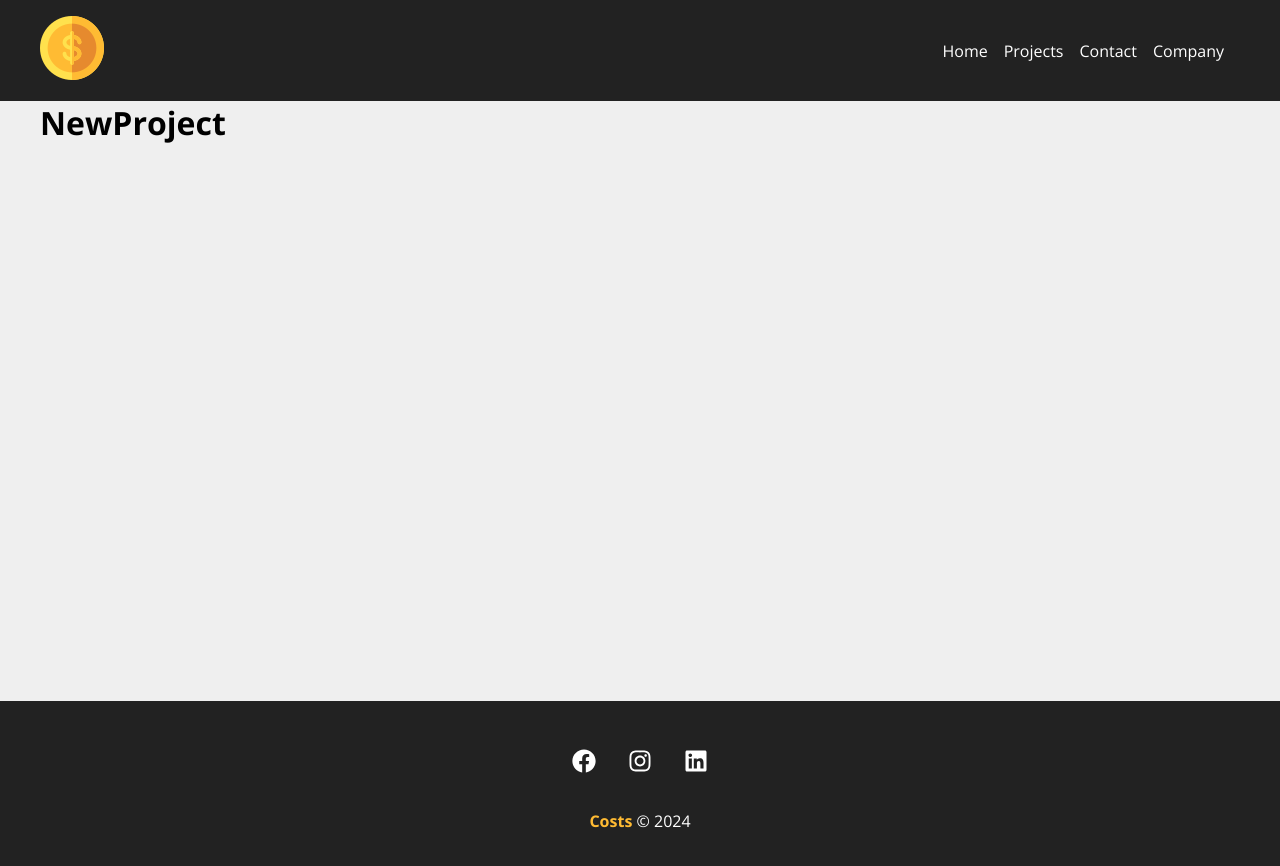
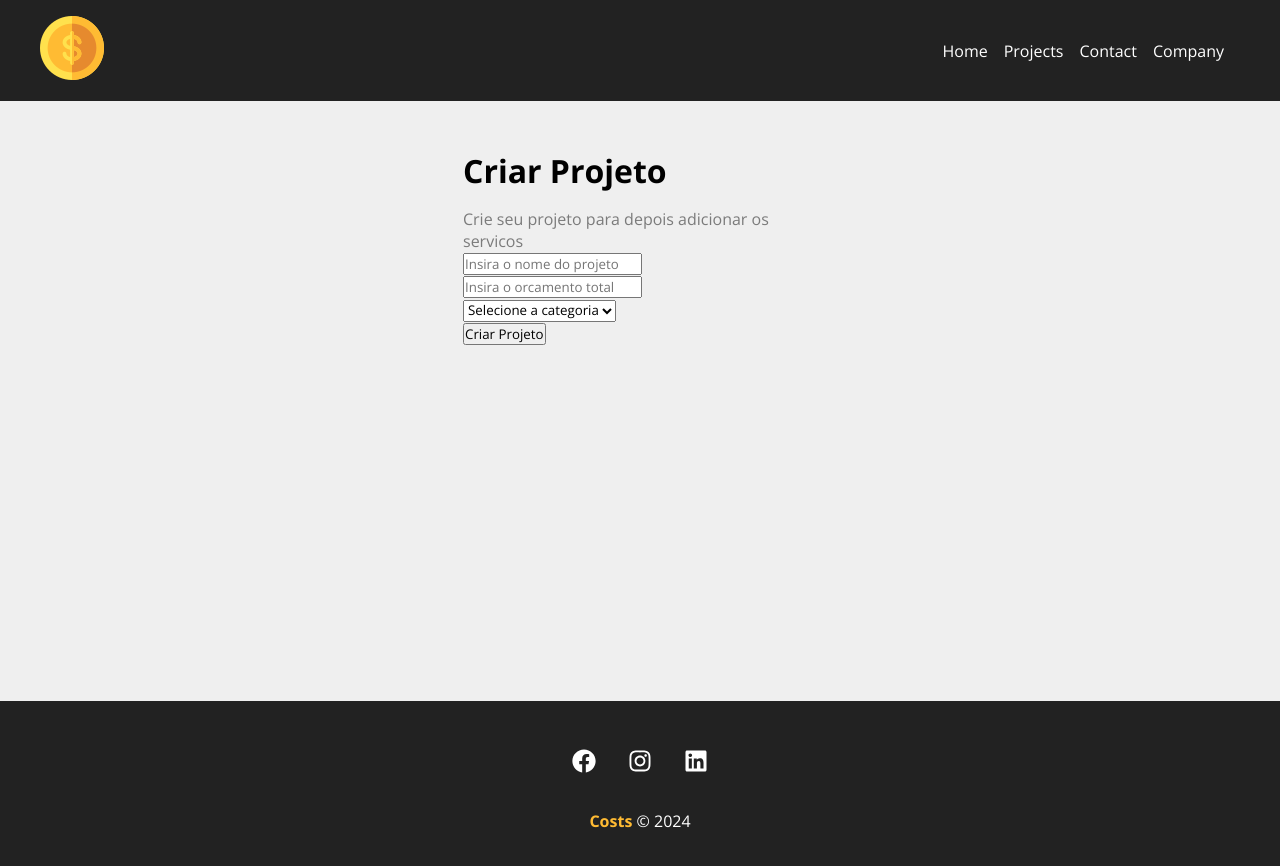
Before and after one commit to gustavobanares/Costs, a React (Create React App) app in the folder costs/: page /newproject in a window 1280 px wide. Shown: the top 866 px of the page. Built offline with nearby package versions, Linux system fonts and the light colour scheme.

Commit message:
Create the form of project

```diff
--- a/costs/src/App.js
+++ b/costs/src/App.js
@@ -1,4 +1,4 @@
-import {BrowserRouter as Router, Routes, Route, Link} from 'react-router-dom'
+import {BrowserRouter as Router, Routes, Route} from 'react-router-dom'
 import Home from './components/pages/Home';
 import Contact from './components/pages/Contact';
 import Company from './components/pages/Company';
--- a/costs/src/components/pages/NewProject.js
+++ b/costs/src/components/pages/NewProject.js
@@ -1,5 +1,16 @@
+import ProjectForm from '../project/ProjectForm'
+
+import styles from './NewProject.module.css'
+
+
 function NewProject(){
-    return <h1>NewProject</h1>
+    return(
+        <div className={styles.newproject_container}>
+            <h1>Criar Projeto</h1>
+            <p>Crie seu projeto para depois adicionar os servicos</p>
+            <ProjectForm />
+        </div>
+    )
 }
 
 export default NewProject
--- /dev/null
+++ b/costs/src/components/pages/NewProject.module.css
@@ -0,0 +1,14 @@
+.newproject_container{
+    width: 450px;
+    margin: 0 auto;
+    padding: 3em;
+
+}
+
+.newproject_container h1{
+    margin-bottom: 0.5em;
+}
+
+.newproject_container p{
+    color: #7b7b7b;
+}
--- /dev/null
+++ b/costs/src/components/project/ProjectForm.js
@@ -0,0 +1,25 @@
+function ProjectForm(){
+    return(
+        <form>
+
+            <div>
+                <input type="text" placeholder="Insira o nome do projeto" />
+            </div>
+            <div>
+                <input type="number" placeholder="Insira o orcamento total" />
+            </div>
+            <div>
+                <select name="category_id">
+                    <option disabled selected>
+                    Selecione a categoria
+                    </option>
+                </select>
+            </div>
+            <div>
+                <input type="submit" value='Criar Projeto'/>
+            </div>
+        </form>
+    )
+}
+
+export default ProjectForm
```
